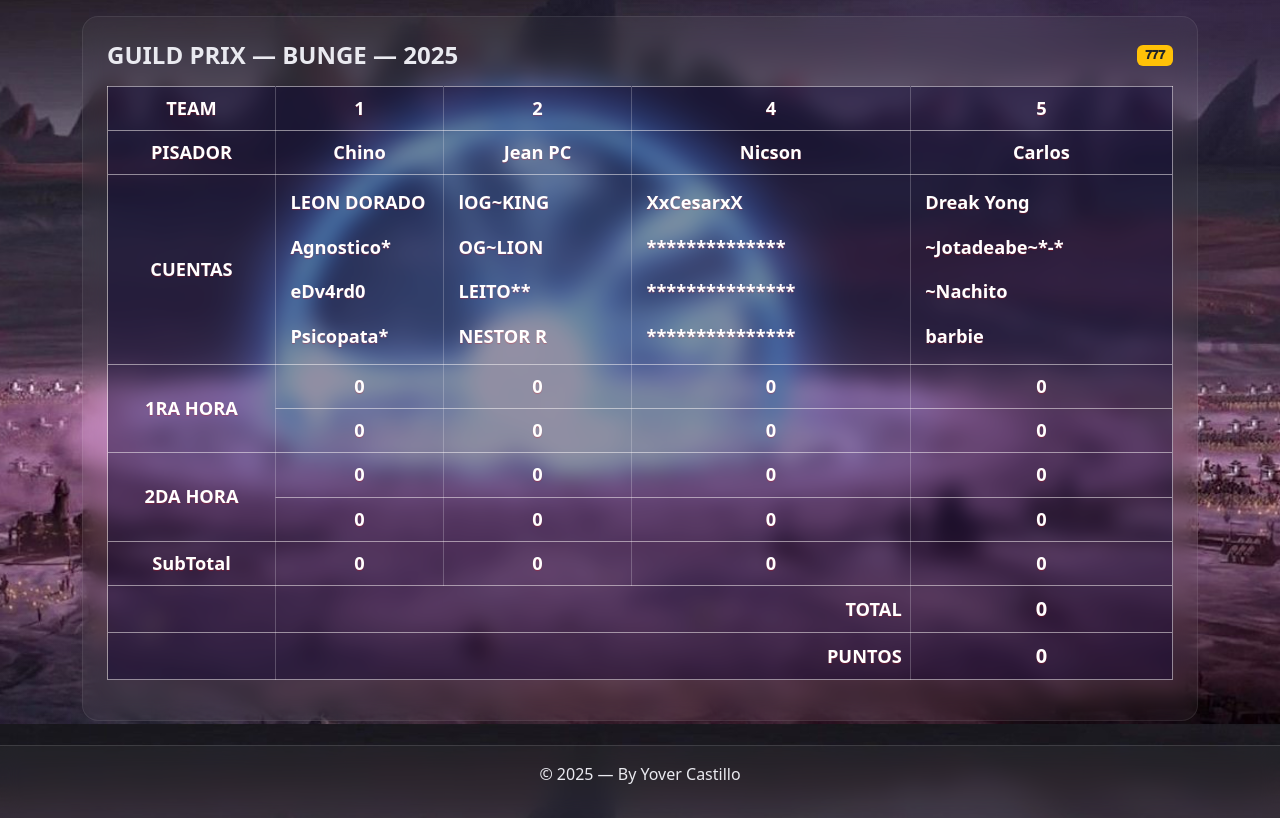
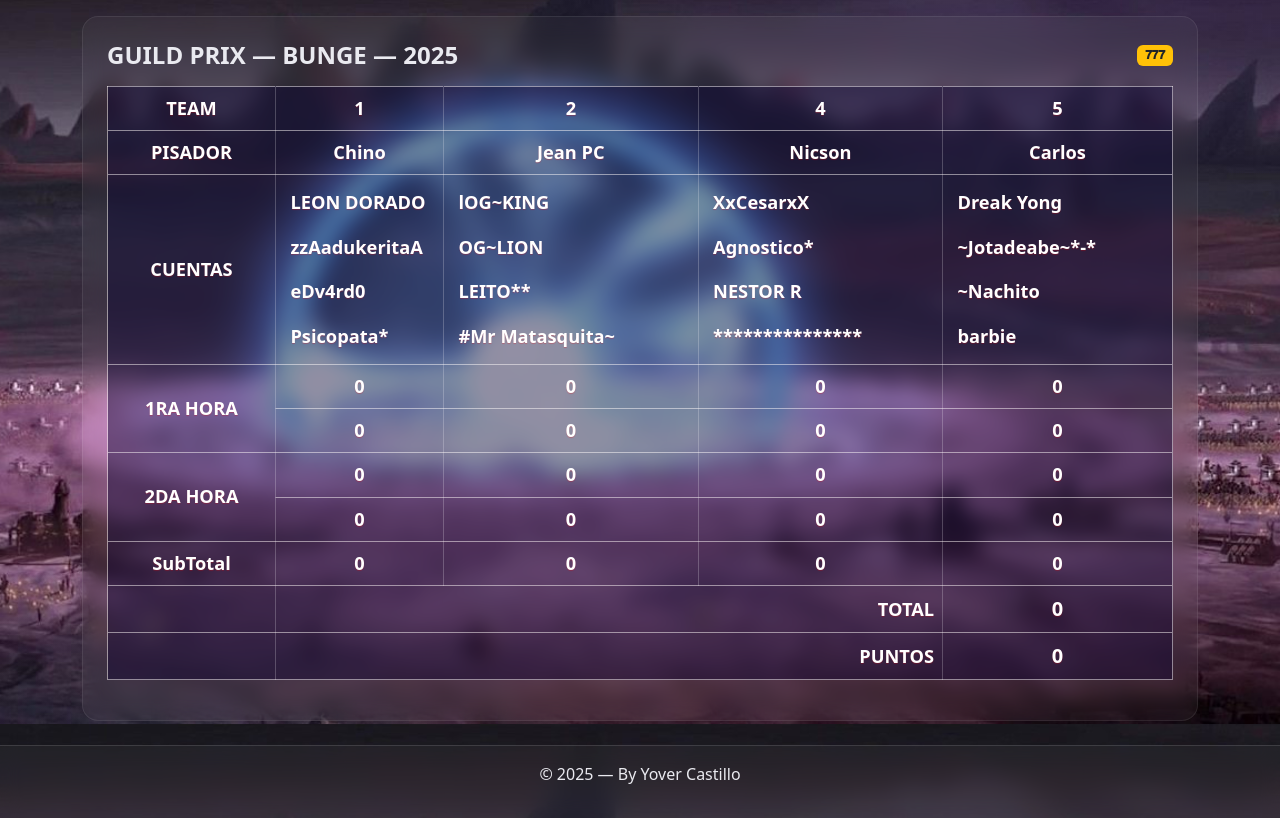
Before and after one commit to Yobersito/GuildPrix, a plain HTML site: page prix.html in a window 1280 px wide. Shown: the part 76-894 px from the top of the page. Drawn offline with nearby package versions, Linux system fonts and the light colour scheme.

Commit message:
lo que cambiaste

```diff
--- a/prix.html
+++ b/prix.html
@@ -69,7 +69,7 @@
               <td class="p-0">
                 <div class="sheet-cuentas">
                   <div>LEON DORADO</div>
-                  <div>Agnostico*</div>
+                  <div>zzAadukeritaA</div>
                   <div>eDv4rd0</div>
                   <div>Psicopata*</div>
                 </div>
@@ -79,15 +79,15 @@
                   <div>lOG~KING</div>
                   <div>OG~LION</div>
                   <div>LEITO**</div>
-                  <div>NESTOR R</div>
+                  <div>#Mr Matasquita~</div>
                 </div>
               </td>
 
               <td class="p-0">
                 <div class="sheet-cuentas">
                   <div>XxCesarxX</div>
-                  <div>**************</div>
-                  <div>***************</div>
+                  <div>Agnostico*</div>
+                  <div>NESTOR R</div>
                   <div>***************</div>
                 </div>
               </td>
```
